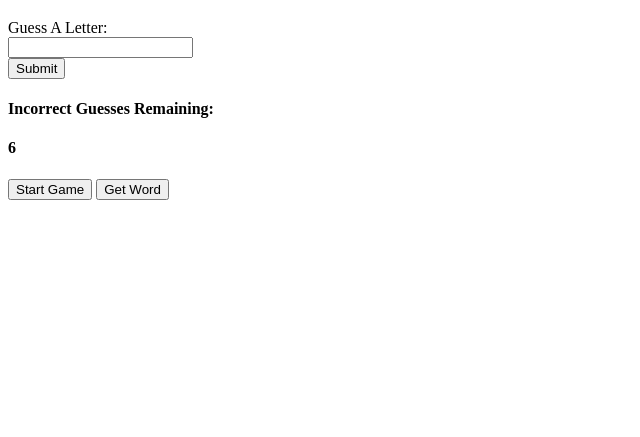
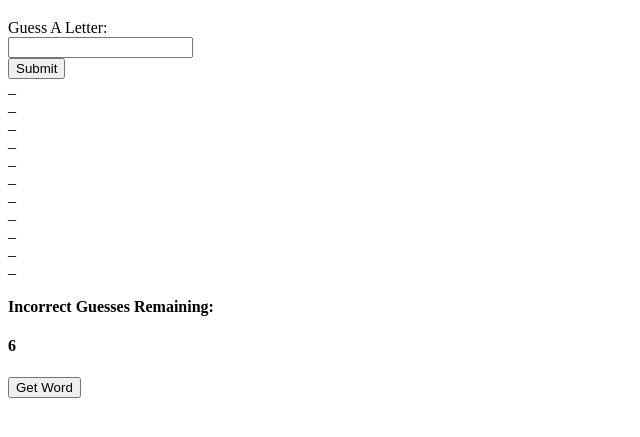
Before and after one commit to mmizrahi93/Hangman, a plain HTML site: page index.html in a window 1280 px wide. Shown: the part 61-498 px from the top of the page, without its empty margins (0-640 px from the left). Drawn offline with Linux system fonts and the light colour scheme.

Commit message:
get word function works and changes each time its clicked

```diff
--- a/app.js
+++ b/app.js
@@ -3,7 +3,7 @@ const alreadyGuessed = document.querySelector('.already-guessed');
 const gameWord = document.querySelector('.game-word');
 const incorrectGuesses = document.querySelector('.incorrect-guesses')
 let userGuess = document.getElementById('letter-input')
-let wordBank = ['austin', 'sacramento', 'nashville', 'albany']
+let wordBank = ["Montgomery","Juneau","Phoenix","Little Rock","Sacramento","Denver","Hartford","Dover","Tallahassee","Atlanta","Honolulu","Boise","Springfield","Indianapolis","Des Moines","Topeka","Frankfort","Baton Rouge","Augusta","Annapolis","Boston","Lansing","St. Paul","Jackson","Jefferson City","Helena","Lincoln","Carson City","Concord","Trenton","Santa Fe","Albany","Raleigh","Bismarck","Columbus","Oklahoma City","Salem","Harrisburg","Providence","Columbia","Pierre","Nashville","Austin","Salt Lake City"]
 let guessedLetters = [];
 let correctGuess = [];
 let incorrectGuessedLetters = []
@@ -20,7 +20,6 @@ numberShowing.innerText = wrongGuesses
 function startGame() {
     // const letterDivs = document.querySelectorAll('.letter-div')
     //   letterDivs.removeChild()
-
     getWord()
 
 }
@@ -83,8 +82,12 @@ function determineWin() {
 
 function getWord() {
     removeLetter()
+    let randomWord = wordBank[Math.floor(Math.random() * wordBank.length)]
     splitWord = randomWord.split('')
     console.log(randomWord)
     showWord()
     //   startGame()
   };
+
+
+startGame()
--- a/index.html
+++ b/index.html
@@ -30,7 +30,7 @@
             <h4>Incorrect Guesses Remaining: </h4>
             <h4 class='incorrect-guesses'></h4>
         </div>
-        <button onclick=startGame() >Start Game</button>
+        <!-- <button onclick=startGame() >Start Game</button> -->
         <button onclick=getWord() >Get Word</button>
     </div>
 </body>
```
